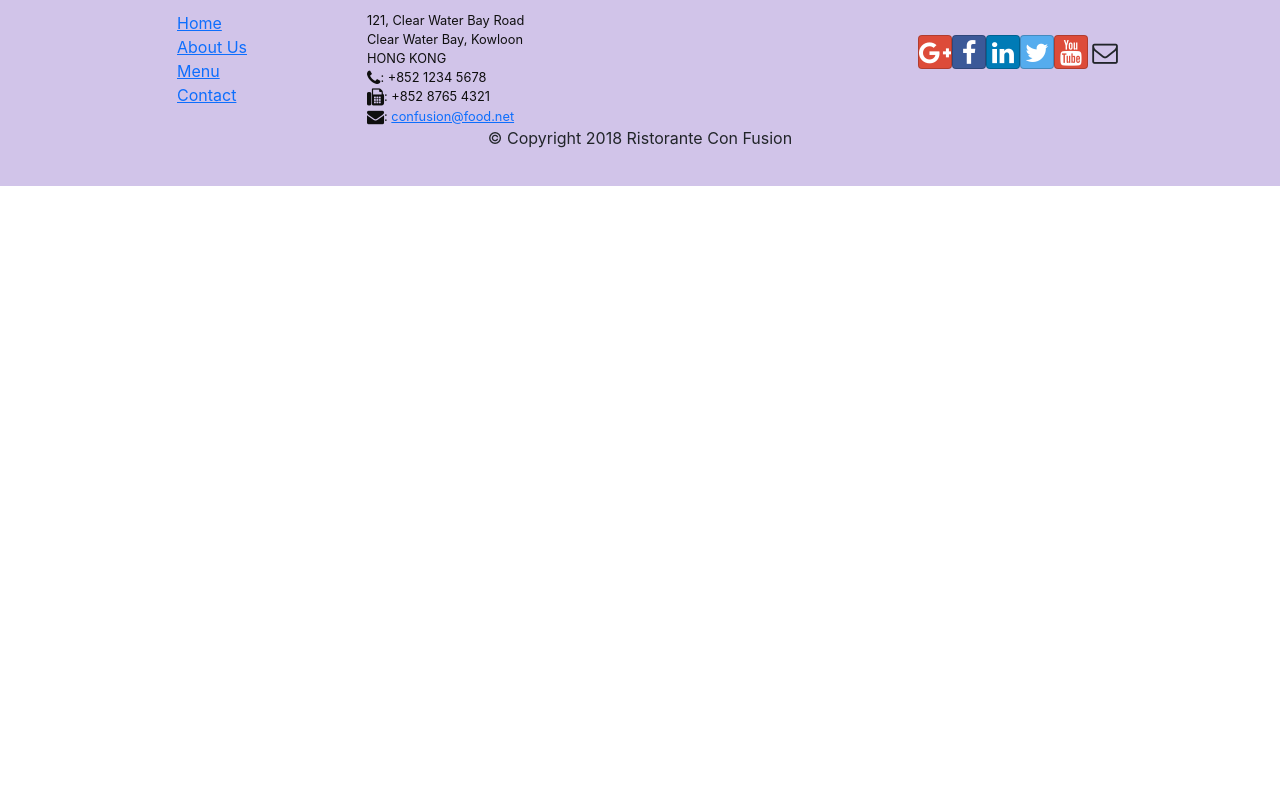
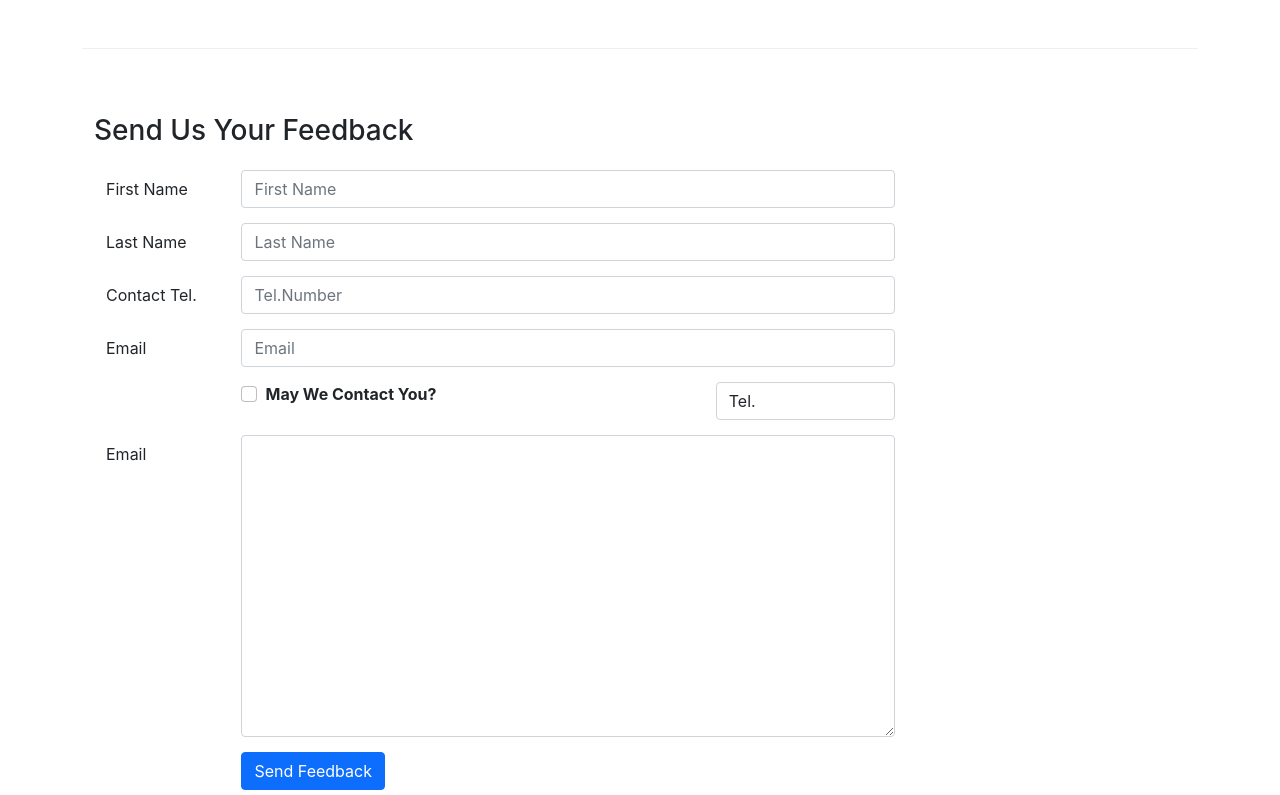
Before and after one commit to Yash6900/React, a React (Create React App) app: page /contactus in a window 1280 px wide. Shown: the part 1005-1800 px from the top of the page. Before the commit the page ends 1191 px from the top, so only its background shows below. Built offline with nearby package versions, Linux system fonts and the light colour scheme.

Commit message:
controlled forms

```diff
--- a/src/App.css
+++ b/src/App.css
@@ -30,3 +30,7 @@ address{
 .navbar-dark {
     background-color: #512DA8;
 }
+
+.row{
+    margin: 15px 0px;
+}
--- a/src/components/ContactComponent.js
+++ b/src/components/ContactComponent.js
@@ -1,8 +1,47 @@
-import React from 'react';
+import React , {Component} from 'react';
 import { Link } from 'react-router-dom';
-import {Breadcrumb, BreadcrumbItem} from 'reactstrap';
+import {Breadcrumb, BreadcrumbItem, Button, Form, FormGroup, Label,Input,Col} from 'reactstrap';
 
-function Contact(props) {
+class Contact extends Component{
+
+
+
+constructor(props)
+{
+    super(props);
+
+    this.state={
+        firstname:'',
+        lastname:'',
+        telnum:'',
+        email:'',
+        agree: false,
+        contactType:'Tel.',
+        message:''
+    }
+    this.handleSubmit=this.handleSubmit.bind(this);
+    this.handleInputChange=this.handleInputChange.bind(this);
+
+}
+
+    handleInputChange(event){
+        const target= event.target;
+        const value = target.type === 'checkbox' ? target.checked : target.value;
+        const name =target.name;
+
+        this.setState({
+            [name]:value
+
+        });
+
+    }
+    handleSubmit(event){
+        console.log("Current State is:"+ JSON.stringify(this.state))
+        alert("Current State is:"+ JSON.stringify(this.state))
+        event.preventDefault();
+
+    }
+    render(){
     return(
         <div className="container">
             <div className="row">
@@ -45,8 +84,96 @@ function Contact(props) {
                     </div>
                 </div>
             </div>
+            <div className="row row-content">
+                <div className="col-12">
+                    <h3>Send Us Your Feedback</h3>
+                </div>
+                <div className="col-12 col-md-9">
+                    <Form onSubmit={this.handleSubmit}>
+                        <FormGroup row >
+                            <Label htmlFor="firstname" md={2}>First Name</Label>
+                            <Col md={10}>
+                                <Input type="text" id="firstname" name="firstname" placeholder="First Name"
+                                value={this.state.firstname}
+                            onChange={this.handleInputChange}/>
+                            </Col>
+                        </FormGroup>
+                        <FormGroup row>
+                            <Label htmlFor="lastname" md={2}>Last Name</Label>
+                            <Col md={10}>
+                                <Input type="text" id="lastname" name="lastname" placeholder="Last Name"
+                                value={this.state.lastname}
+                                onChange={this.handleInputChange}/>
+                            </Col>
+                        </FormGroup>
+                        <FormGroup row >
+                            <Label htmlFor="telnum" md={2}>Contact Tel.</Label>
+                            <Col md={10}>
+                                <Input type="tel" id="telnum" name="telnum" placeholder="Tel.Number"
+                                value={this.state.telnum}
+                                onChange={this.handleInputChange}/>
+                            </Col>
+                        </FormGroup>
+                        <FormGroup row >
+                            <Label htmlFor="email" md={2}>Email</Label>
+                            <Col md={10}>
+                                <Input type="email" id="email" name="email" placeholder="Email"
+                                value={this.state.email}
+                                onChange={this.handleInputChange}/>
+                            </Col>
+                        </FormGroup>
+                        <FormGroup row>
+
+                            <Col md={{size: 6, offset: 2}}>
+                                <FormGroup check>
+                                    <Label check>
+                                        <Input type="checkbox" name="agree"
+                                        checked={this.state.agree}
+                                        onChange={this.handleInputChange}/>{' '}
+                                        <strong> May We Contact You?</strong>
+                                         </Label>
+
+                                </FormGroup>
+
+                            </Col>
+                            <Col md={{size: 3, offset:1}}>
+                                <Input type="select" name="contactType" value={this.state.contactType}
+                                onChange={this.handleInputChange}>
+                                    <option>
+                                        Tel.
+                                    </option>
+                                    <option>
+                                        Email
+                                    </option>
+                                </Input>
+
+                            </Col>
+
+                        </FormGroup>
+                        <FormGroup row >
+                            <Label htmlFor="message" md={2}>Email</Label>
+                            <Col md={10}>
+                                <Input type="textarea" id="message" name="message"
+                                rows="12"
+                                value={this.state.message}
+                                onChange={this.handleInputChange}/>
+                            </Col>
+                        </FormGroup>
+                        <FormGroup row>
+                            <Col md={{size:10 , offset:2}}>
+                                <Button type="submit" color="primary">
+                                    Send Feedback
+                                </Button>
+                            </Col>
+                        </FormGroup>
+
+                    </Form>
+                </div>
+
+            </div>
         </div>
     );
 }
 
+}
 export default Contact;
```
